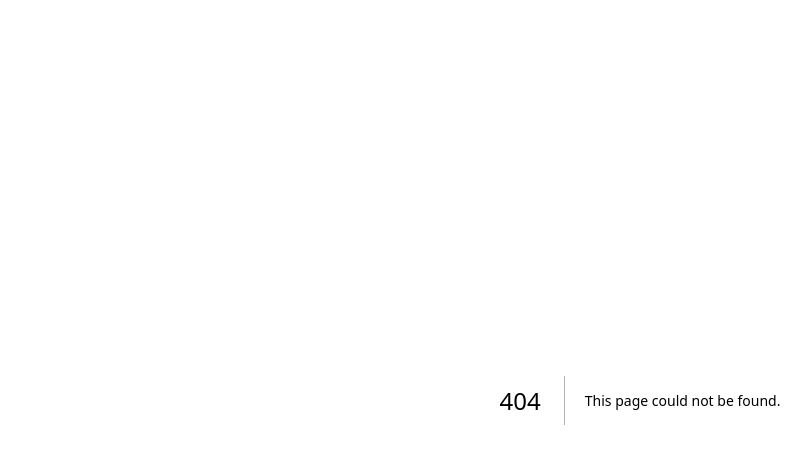
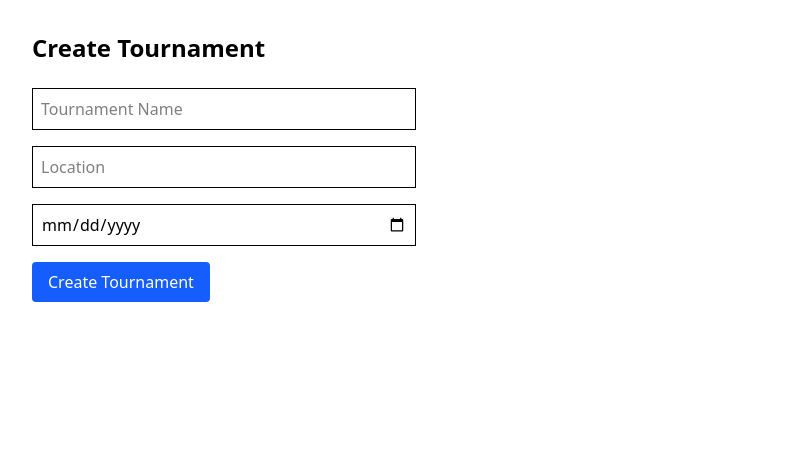
Before and after one commit to GayathriG5787/bracketly, a Next.js app: page /admin/create-tournament in a window 1280 px wide. Before the commit this address had no page. Shown: the top 464 px of the page, without its empty margins (0-811 px from the left). Built offline with nearby package versions, Linux system fonts and the light colour scheme; no server answers.

Commit message:
create Tournament

```diff
--- /dev/null
+++ b/app/admin/create-tournament/page.tsx
@@ -0,0 +1,74 @@
+"use client"
+
+import { useState } from "react"
+import { supabase } from "@/lib/supabase"
+
+export default function CreateTournament() {
+
+  const [name, setName] = useState("")
+  const [location, setLocation] = useState("")
+  const [date, setDate] = useState("")
+
+  const handleSubmit = async (e: React.FormEvent) => {
+    e.preventDefault()
+
+    const { error } = await supabase
+      .from("tournaments")
+      .insert({
+        name,
+        location,
+        tournament_date: date
+      })
+
+    if (error) {
+      alert("Error creating tournament")
+      console.log(error)
+    } else {
+      alert("Tournament created successfully")
+      setName("")
+      setLocation("")
+      setDate("")
+    }
+  }
+
+  return (
+    <div className="p-8 max-w-md">
+
+      <h1 className="text-2xl font-bold mb-6">
+        Create Tournament
+      </h1>
+
+      <form onSubmit={handleSubmit} className="space-y-4">
+
+        <input
+          type="text"
+          placeholder="Tournament Name"
+          className="border p-2 w-full"
+          value={name}
+          onChange={(e) => setName(e.target.value)}
+        />
+
+        <input
+          type="text"
+          placeholder="Location"
+          className="border p-2 w-full"
+          value={location}
+          onChange={(e) => setLocation(e.target.value)}
+        />
+
+        <input
+          type="date"
+          className="border p-2 w-full"
+          value={date}
+          onChange={(e) => setDate(e.target.value)}
+        />
+
+        <button className="bg-blue-600 text-white px-4 py-2 rounded">
+          Create Tournament
+        </button>
+
+      </form>
+
+    </div>
+  )
+}
```
